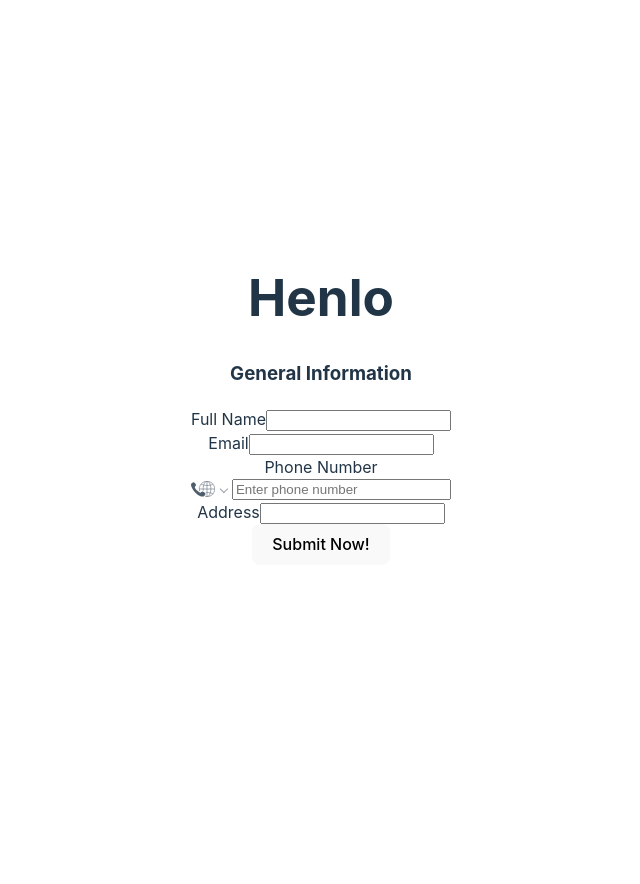
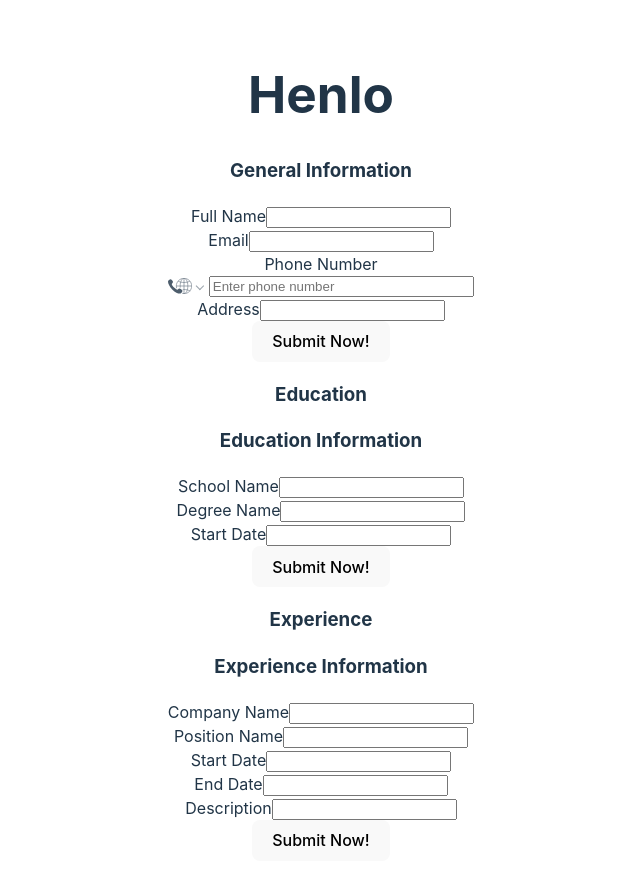
Before and after one commit to Peleton-011/cv-application, a React (Vite) app: page / in a window 1280 px wide. Shown: the top 884 px of the page, without its empty margins (319-959 px from the left). Before the commit the page ends 800 px from the top, so only its background shows below. Built offline with nearby package versions, Linux system fonts and the light colour scheme.

Commit message:
Make a InfoInput component

```diff
--- a/src/App.jsx
+++ b/src/App.jsx
@@ -1,11 +1,43 @@
 import "./App.css";
-import GeneralInfoInput from "./components/GeneralInfoInput";
+import InfoInput from "./components/InfoInput";
+import inputLists from "./inputLists";
 
 function App() {
+	const submitHandler = (e) => {
+		e.preventDefault();
+		console.log("Submitted!");
+	};
 	return (
 		<>
 			<h1>Henlo</h1>
-			<GeneralInfoInput />
+			<InfoInput
+				Title="General Information"
+				inputList={inputLists.GeneralInfo}
+				submitText="Submit Now!"
+				submitHandler={submitHandler}
+			/>
+			<div className="education">
+                <h3>Education</h3>
+				{
+					<InfoInput
+						Title="Education Information"
+						inputList={inputLists.EducationInfo}
+						submitText="Submit Now!"
+						submitHandler={submitHandler}
+					/>
+				}
+			</div>
+			<div className="experience">
+                <h3>Experience</h3>
+				{
+					<InfoInput
+						Title="Experience Information"
+						inputList={inputLists.ExperienceInfo}
+						submitText="Submit Now!"
+						submitHandler={submitHandler}
+					/>
+				}
+			</div>
 		</>
 	);
 }
--- a/src/components/GeneralInfoInput.jsx
+++ b/src/components/InfoInput.jsx
@@ -1,17 +1,14 @@
 import React from "react";
 import Form from "./Form";
 
-const GeneralInfoInput = () => {
+const GeneralInfoInput = ({Title, inputList, submitText, submitHandler}) => {
 	return (
 		<div>
 			<Form
-				formName="General Information"
+				formName={Title}
 				inputs={inputList}
-				submit="Submit Now!"
-				submitHandler={(e) => {
-					e.preventDefault();
-					console.log("Submitted!");
-				}}
+				submit={submitText}
+				submitHandler={submitHandler}
 			/>
 		</div>
 	);
--- /dev/null
+++ b/src/inputLists.js
@@ -0,0 +1,80 @@
+export default {
+	GeneralInfo: [
+		{
+			inputName: "name",
+			inputID: "name",
+			label: "Full Name",
+			type: "text",
+		},
+		{
+			inputName: "email",
+			inputID: "email",
+			label: "Email",
+			type: "email",
+		},
+		{
+			inputName: "phoneNumber",
+			inputID: "phoneNumber",
+			label: "Phone Number",
+			type: "phone",
+		},
+		{
+			inputName: "address",
+			inputID: "address",
+			label: "Address",
+			type: "text",
+		},
+	],
+	EducationInfo: [
+		{
+			inputName: "schoolName",
+			inputID: "schoolName",
+			label: "School Name",
+			type: "text",
+		},
+		{
+			inputName: "degreeName",
+			inputID: "degreeName",
+			label: "Degree Name",
+			type: "text",
+		},
+		{
+			inputName: "startDate",
+			inputID: "startDate",
+			label: "Start Date",
+			type: "date",
+		},
+	],
+	ExperienceInfo: [
+		{
+			inputName: "companyName",
+			inputID: "companyName",
+			label: "Company Name",
+			type: "text",
+		},
+		{
+			inputName: "positionName",
+			inputID: "positionName",
+			label: "Position Name",
+			type: "text",
+		},
+		{
+			inputName: "startDate",
+			inputID: "startDate",
+			label: "Start Date",
+			type: "date",
+		},
+		{
+			inputName: "endDate",
+			inputID: "endDate",
+			label: "End Date",
+			type: "date",
+		},
+		{
+			inputName: "description",
+			inputID: "description",
+			label: "Description",
+			type: "text",
+		},
+	],
+};
```
